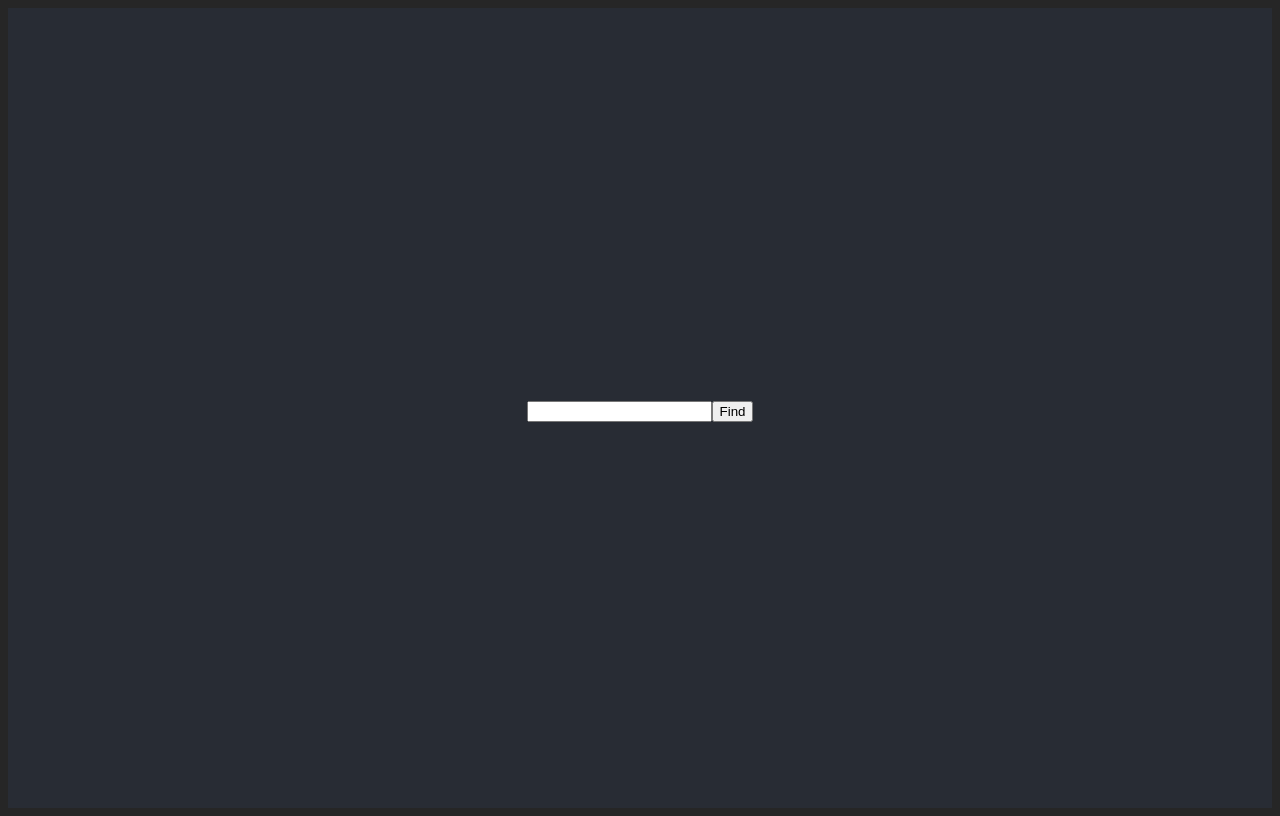
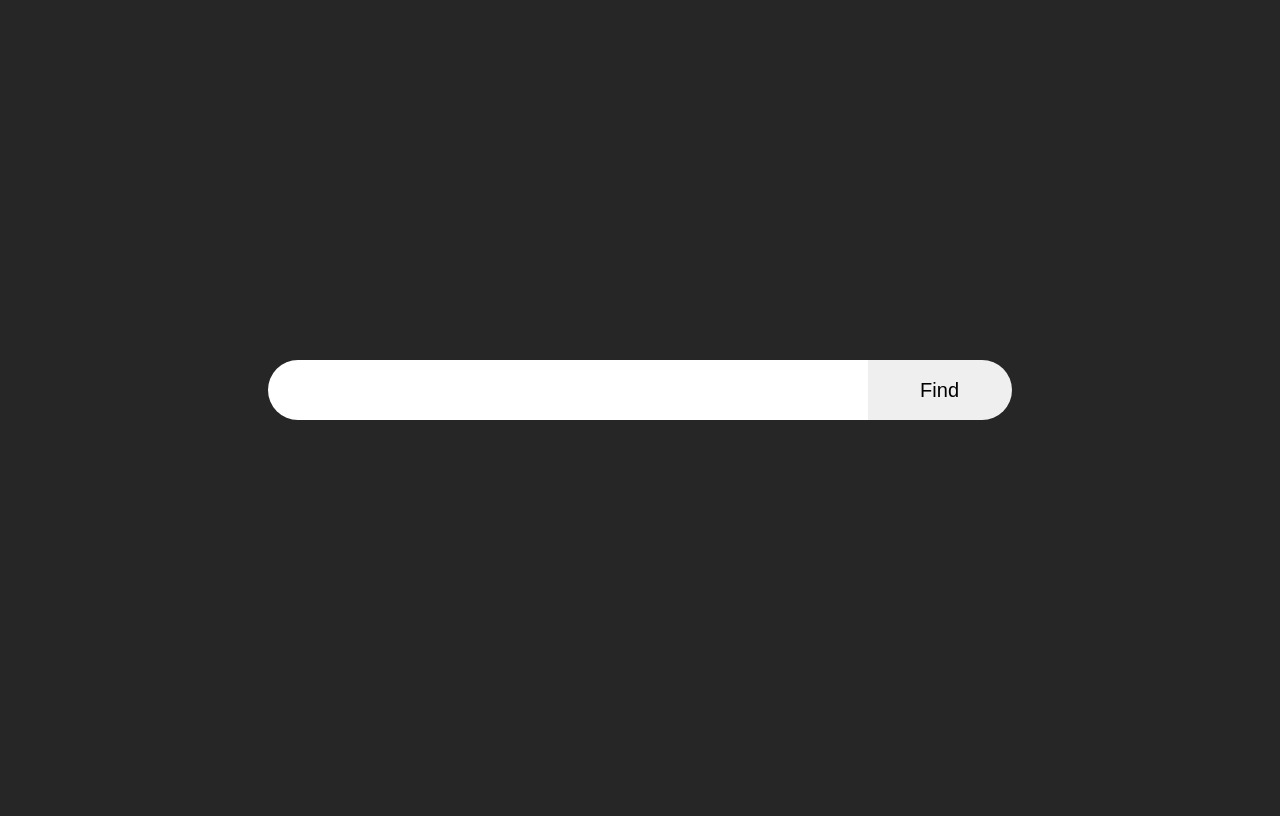
Before and after one commit to leqsar/dictionary-app, a React (Create React App) app: page / in a window 1280 px wide. Built offline with nearby package versions, Linux system fonts and the light colour scheme.

Commit message:
add styles for Search Field

```diff
--- a/src/App.js
+++ b/src/App.js
@@ -39,9 +39,7 @@ function App(props) {
 
   return (
     <div className="App">
-      <main className="App-header">
         {selectCurrentComponent()}
-      </main>
     </div>
   );
 }
--- a/src/components/SearchField.js
+++ b/src/components/SearchField.js
@@ -1,7 +1,6 @@
-
 function SearchField(props) {
   return(
-    <form>
+    <form className="search_field">
         <input type="text" onChange={props.handleChange}></input>
         <button type="button" onClick={props.handleClick}>Find</button>
     </form>
--- a/src/index.css
+++ b/src/index.css
@@ -71,6 +71,30 @@ body {
   width: 100px;
 }
 
+.search_field {
+  width: 60%;
+  height: 60px;
+  margin: 45vh auto;
+}
+.search_field > * {
+  padding: 0;
+  border: 0;
+  font-size: 20px;
+}
+.search_field input {
+  width: 79%;
+  height: 100%;
+  border-top-left-radius: 30px;
+  border-bottom-left-radius: 30px;
+  text-indent: 30px;
+}
+.search_field button {
+  width: 19%;
+  height: 100%;
+  border-top-right-radius: 30px;
+  border-bottom-right-radius: 30px;
+}
+
 .loader {
   border: 16px solid #f3f3f3;
   /* Light grey */
--- a/src/index.scss
+++ b/src/index.scss
@@ -94,7 +94,32 @@ body {
   }
 }
 
+.search_field {
+  width: 60%;
+  height: 60px;
+  margin: 45vh auto;
 
+  & > * {
+    padding: 0;
+    border: 0;
+    font-size: 20px;
+  }
+
+  input {
+    width: 79%;
+    height: 100%;
+    border-top-left-radius: 30px;
+    border-bottom-left-radius: 30px;
+    text-indent: 30px;
+  }
+
+  button {
+    width: 19%;
+    height: 100%;
+    border-top-right-radius: 30px;
+    border-bottom-right-radius: 30px;
+  }
+}
 
 //////////////////////////////////////
 
```
Also changed, not shown: 1 other file (tests, documents, lock files or other folders).
